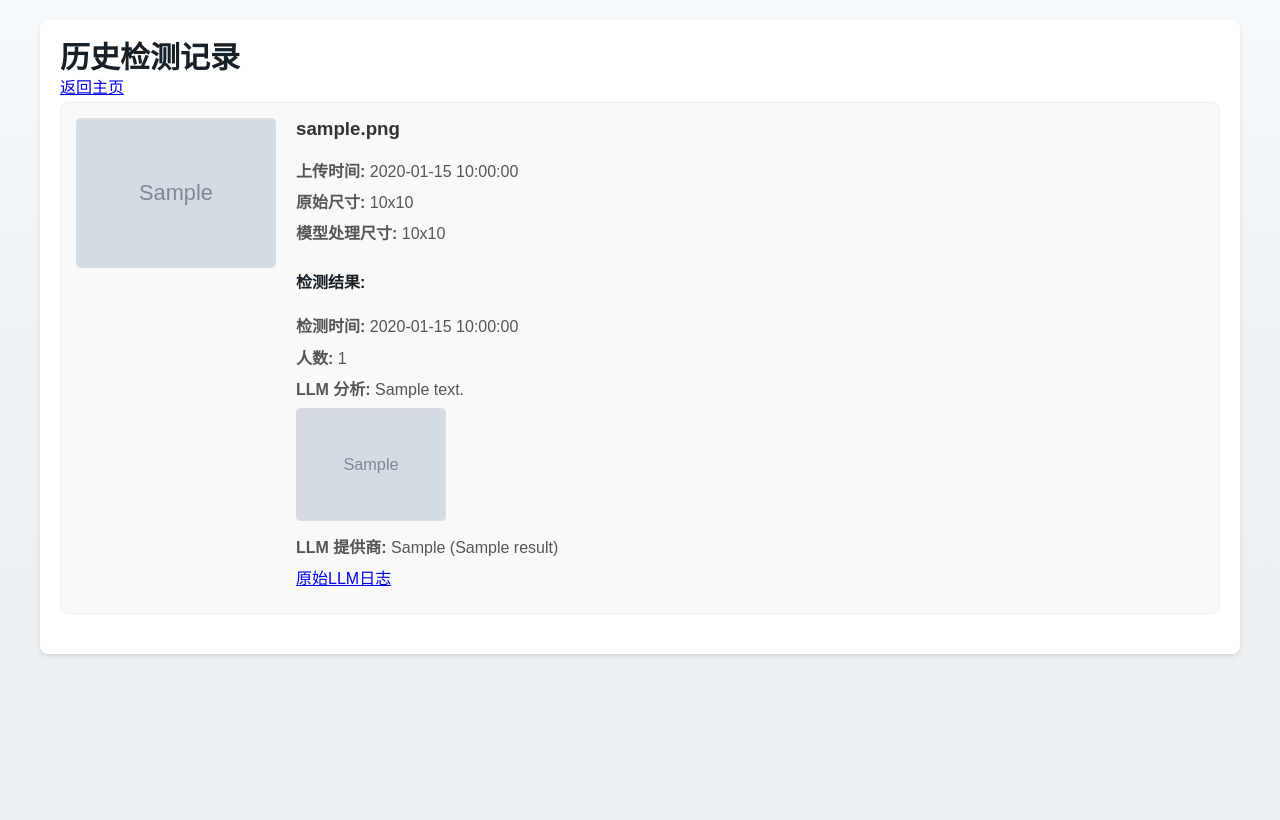
After one commit to weilai9527/vision-person-marker, a Flask app: page /history in a window 1280 px wide. The commit adds this page. Run offline with Flask 3, Linux system fonts and the light colour scheme; tables that the repository leaves empty hold one stand-in row (values such as "Sample post"); grey boxes marked "Sample" are stand-in pictures.

Commit message:
基础推送

```diff
--- a/yolo-person-web/app.py
+++ b/yolo-person-web/app.py
@@ -1,4 +1,5 @@
 import base64
+from flask_sqlalchemy import SQLAlchemy
 from datetime import datetime
 from io import BytesIO
 import json
@@ -8,12 +9,14 @@ import re
 from pathlib import Path
 from uuid import uuid4
 
-from flask import Flask, render_template, request, url_for
+from flask import Flask, jsonify, render_template, request, url_for
 import requests
 from PIL import Image, ImageDraw, ImageOps
 from ultralytics import YOLO
 
 BASE_DIR = Path(__file__).resolve().parent
+DATABASE_DIR = BASE_DIR / "database"
+DATABASE_PATH = DATABASE_DIR / "person_marker.db"
 UPLOAD_DIR = BASE_DIR / "static" / "uploads"
 RESULT_DIR = BASE_DIR / "static" / "results"
 LOG_DIR = BASE_DIR / "logs"
@@ -77,6 +80,57 @@ API_PROVIDERS = {
 
 app = Flask(__name__)
 app.config["MAX_CONTENT_LENGTH"] = 16 * 1024 * 1024
+DATABASE_DIR.mkdir(parents=True, exist_ok=True)
+app.config["SQLALCHEMY_DATABASE_URI"] = os.environ.get(
+    "DATABASE_URL", "sqlite:///" + str(DATABASE_PATH)
+)
+app.config["SQLALCHEMY_TRACK_MODIFICATIONS"] = False
+db = SQLAlchemy(app)
+
+# Database Models
+class ImageRecord(db.Model):
+    id = db.Column(db.Integer, primary_key=True)
+    original_filename = db.Column(db.String(255), nullable=False)
+    uploaded_at = db.Column(db.DateTime, default=datetime.utcnow)
+    original_image_path = db.Column(db.String(512), nullable=False)
+    model_image_path = db.Column(db.String(512), nullable=True)
+    original_width = db.Column(db.Integer)
+    original_height = db.Column(db.Integer)
+    model_width = db.Column(db.Integer)
+    model_height = db.Column(db.Integer)
+
+    detections = db.relationship('DetectionResult', backref='image', lazy=True)
+
+    def __repr__(self):
+        return f'<ImageRecord {self.id} - {self.original_filename}>'
+
+class DetectionResult(db.Model):
+    id = db.Column(db.Integer, primary_key=True)
+    image_id = db.Column(db.Integer, db.ForeignKey('image_record.id'), nullable=False)
+    detected_at = db.Column(db.DateTime, default=datetime.utcnow)
+    person_count = db.Column(db.Integer)
+    bounding_boxes_json = db.Column(db.Text)  # Store as JSON string
+    llm_analysis_text = db.Column(db.Text)
+    result_image_path = db.Column(db.String(512))
+    llm_api_provider = db.Column(db.String(50))
+    llm_model_name = db.Column(db.String(50))
+    raw_llm_response_log_path = db.Column(db.String(512))
+
+    def __repr__(self):
+        return f'<DetectionResult {self.id} - {self.person_count} people>'
+
+# Define a simple User model
+class User(db.Model):
+    id = db.Column(db.Integer, primary_key=True)
+    username = db.Column(db.String(80), unique=True, nullable=False)
+    email = db.Column(db.String(120), unique=True, nullable=False)
+
+    def __repr__(self):
+        return f'<User {self.username}>'
+
+# Create database tables if they don't exist
+with app.app_context():
+    db.create_all()
 
 UPLOAD_DIR.mkdir(parents=True, exist_ok=True)
 RESULT_DIR.mkdir(parents=True, exist_ok=True)
@@ -607,7 +661,7 @@ def get_yolo_model():
     return _yolo_model
 
 
-def call_local_yolo(image_path: Path) -> tuple[int, str, str]:
+def call_local_yolo(image_path: Path, image_record_id: int, api_config: dict) -> tuple[int, str, str, int, int]:
     model = get_yolo_model()
 
     with Image.open(image_path) as image:
@@ -822,7 +876,23 @@ def call_vision_model(image_path: Path) -> tuple[int, str, str]:
             f"合并后成功绘制的框为 {drawn_count} 个。）"
         )
     analysis = f"{analysis}（原始返回已保存：logs/{log_name}）"
-    return person_count, analysis, result_name
+
+    detection_result = DetectionResult(
+        image_id=image_record_id,
+        person_count=person_count,
+        bounding_boxes_json=json.dumps([{
+            "x1": box["x1"], "y1": box["y1"], "x2": box["x2"], "y2": box["y2"]
+        } for box in merged_boxes]),
+        llm_analysis_text=analysis,
+        result_image_path=f"static/results/{result_name}",
+        llm_api_provider=api_config["provider"],
+        llm_model_name=api_config["model"],
+        raw_llm_response_log_path=f"logs/{log_name}",
+    )
+    db.session.add(detection_result)
+    db.session.commit()
+
+    return person_count, analysis, result_name, model_image_width, model_image_height
 
 
 @app.route("/", methods=["GET", "POST"])
@@ -855,17 +925,34 @@ def index():
             elif not allowed_file(file.filename):
                 error = "只支持 jpg、jpeg、png、bmp、webp 格式。"
             else:
-                suffix = Path(file.filename).suffix.lower()
+                original_filename = file.filename
+                suffix = Path(original_filename).suffix.lower()
                 upload_name = f"{uuid4().hex}{suffix}"
                 upload_path = UPLOAD_DIR / upload_name
                 file.save(upload_path)
 
+                with Image.open(upload_path) as img:
+                    original_width, original_height = img.size
+
+                image_record = ImageRecord(
+                    original_filename=original_filename,
+                    original_image_path=str(upload_path),
+                    original_width=original_width,
+                    original_height=original_height,
+                )
+                db.session.add(image_record)
+                db.session.commit()
+
                 try:
-                    person_count, analysis, result_name = call_local_yolo(upload_path)
+                    person_count, analysis, result_name, model_width, model_height = call_local_yolo(upload_path, image_record.id, api_config)
+                    image_record.model_image_path = str(upload_path) # Assuming model image is the same as original for now, update if different
+                    image_record.model_width = model_width
+                    image_record.model_height = model_height
+                    db.session.commit()
                     result_image_url = url_for("static", filename=f"results/{result_name}")
-                    original_filename = file.filename
                 except Exception as exc:
                     error = f"检测失败：{exc}"
+                    db.session.rollback() # Rollback if detection fails
 
     return render_template(
         "index.html",
@@ -880,6 +967,52 @@ def index():
         original_filename=original_filename,
     )
 
+@app.route("/history")
+def history():
+    records = ImageRecord.query.order_by(ImageRecord.uploaded_at.desc()).all()
+    return render_template("history.html", records=records)
+
+
+# User CRUD operations
+@app.route("/users", methods=["POST"])
+def create_user():
+    data = request.get_json()
+    new_user = User(username=data["username"], email=data["email"])
+    db.session.add(new_user)
+    db.session.commit()
+    return jsonify({"message": "User created successfully", "user": {"id": new_user.id, "username": new_user.username, "email": new_user.email}}), 201
+
+@app.route("/users", methods=["GET"])
+def get_users():
+    users = User.query.all()
+    output = []
+    for user in users:
+        output.append({"id": user.id, "username": user.username, "email": user.email})
+    return jsonify({"users": output})
+
+@app.route("/users/<int:user_id>", methods=["GET"])
+def get_user(user_id):
+    user = User.query.get_or_404(user_id)
+    return jsonify({"user": {"id": user.id, "username": user.username, "email": user.email}})
+
+@app.route("/users/<int:user_id>", methods=["PUT"])
+def update_user(user_id):
+    user = User.query.get_or_404(user_id)
+    data = request.get_json()
+    user.username = data["username"]
+    user.email = data["email"]
+    db.session.commit()
+    return jsonify({"message": "User updated successfully", "user": {"id": user.id, "username": user.username, "email": user.email}})
+
+@app.route("/users/<int:user_id>", methods=["DELETE"])
+def delete_user(user_id):
+    user = User.query.get_or_404(user_id)
+    db.session.delete(user)
+    db.session.commit()
+    return jsonify({"message": "User deleted successfully"})
+
 
 if __name__ == "__main__":
+    with app.app_context():
+        db.create_all()
     app.run(host="127.0.0.1", port=5000, debug=False)
--- a/yolo-person-web/requirements.txt
+++ b/yolo-person-web/requirements.txt
@@ -1,4 +1,5 @@
 flask
+flask_sqlalchemy
 requests
 pillow
 ultralytics
--- /dev/null
+++ b/yolo-person-web/templates/history.html
@@ -0,0 +1,95 @@
+<!DOCTYPE html>
+<html lang="zh-CN">
+<head>
+    <meta charset="UTF-8">
+    <meta name="viewport" content="width=device-width, initial-scale=1.0">
+    <title>历史检测记录 - 人员检测系统</title>
+    <link rel="stylesheet" href="{{ url_for('static', filename='index.css') }}">
+    <style>
+        .container {
+            max-width: 1200px;
+            margin: 20px auto;
+            padding: 20px;
+            background-color: #fff;
+            border-radius: 8px;
+            box-shadow: 0 2px 4px rgba(0, 0, 0, 0.1);
+        }
+        .record-card {
+            border: 1px solid #eee;
+            border-radius: 8px;
+            padding: 15px;
+            margin-bottom: 20px;
+            background-color: #f9f9f9;
+            display: flex;
+            gap: 20px;
+        }
+        .record-image img {
+            max-width: 200px;
+            max-height: 200px;
+            border-radius: 4px;
+            border: 1px solid #ddd;
+        }
+        .record-details {
+            flex-grow: 1;
+        }
+        .record-details h3 {
+            margin-top: 0;
+            color: #333;
+        }
+        .record-details p {
+            margin: 5px 0;
+            color: #555;
+        }
+        .detection-item {
+            border-top: 1px dashed #ddd;
+            margin-top: 10px;
+            padding-top: 10px;
+        }
+        .detection-item:first-of-type {
+            border-top: none;
+            margin-top: 0;
+            padding-top: 0;
+        }
+    </style>
+</head>
+<body>
+    <div class="container">
+        <h1>历史检测记录</h1>
+        <p><a href="{{ url_for('index') }}">返回主页</a></p>
+
+        {% if records %}
+            {% for record in records %}
+                <div class="record-card">
+                    <div class="record-image">
+                        <img src="{{ url_for('static', filename='uploads/' + record.original_image_path.split('/')[-1]) }}" alt="{{ record.original_filename }}">
+                    </div>
+                    <div class="record-details">
+                        <h3>{{ record.original_filename }}</h3>
+                        <p><strong>上传时间:</strong> {{ record.uploaded_at.strftime('%Y-%m-%d %H:%M:%S') }}</p>
+                        <p><strong>原始尺寸:</strong> {{ record.original_width }}x{{ record.original_height }}</p>
+                        <p><strong>模型处理尺寸:</strong> {{ record.model_width }}x{{ record.model_height }}</p>
+
+                        {% if record.detections %}
+                            <h4>检测结果:</h4>
+                            {% for detection in record.detections %}
+                                <div class="detection-item">
+                                    <p><strong>检测时间:</strong> {{ detection.detected_at.strftime('%Y-%m-%d %H:%M:%S') }}</p>
+                                    <p><strong>人数:</strong> {{ detection.person_count }}</p>
+                                    <p><strong>LLM 分析:</strong> {{ detection.llm_analysis_text }}</p>
+                                    <p><img src="{{ url_for('static', filename=detection.result_image_path.split('static/')[-1]) }}" alt="检测结果" style="max-width: 150px; max-height: 150px; border: 1px solid #ddd; border-radius: 4px;"></p>
+                                    <p><strong>LLM 提供商:</strong> {{ detection.llm_api_provider }} ({{ detection.llm_model_name }})</p>
+                                    <p><a href="{{ url_for('static', filename=detection.raw_llm_response_log_path.split('logs/')[-1]) }}" target="_blank">原始LLM日志</a></p>
+                                </div>
+                            {% endfor %}
+                        {% else %}
+                            <p>暂无检测结果。</p>
+                        {% endif %}
+                    </div>
+                </div>
+            {% endfor %}
+        {% else %}
+            <p>目前没有历史检测记录。</p>
+        {% endif %}
+    </div>
+</body>
+</html>
--- a/yolo-person-web/templates/index.html
+++ b/yolo-person-web/templates/index.html
@@ -13,6 +13,7 @@
                 <p class="eyebrow">Local YOLO Person Detection</p>
                 <h1>YOLO 人数检测</h1>
             </div>
+            <a href="{{ url_for('history') }}" class="button-secondary" style="margin-right: 10px;">历史记录</a>
             <button class="button-secondary" type="button" id="openApiButton">添加 API</button>
         </header>
 
```
Also changed, not shown: vercel.json (added), yolo-person-web/app.db (added), yolo-person-web/database/person_marker.db (added), yolo-person-web/instance/site.db (added), 3 other files.
